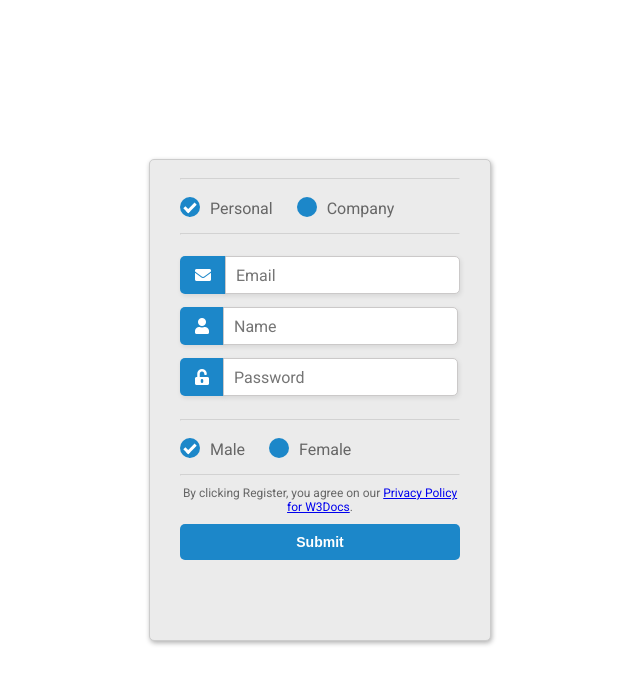
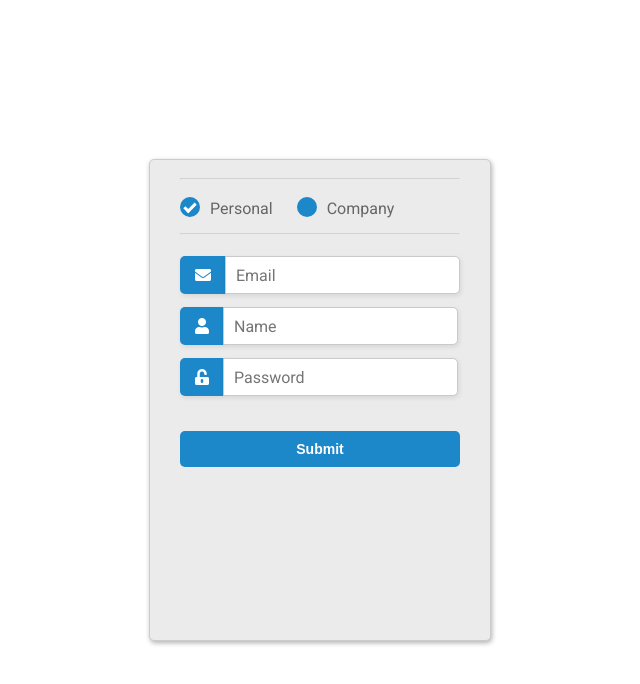
Before and after one commit to SedarKorka/angular-project, a plain HTML site: page index.html in a window 1280 px wide. Shown: the whole page, without its empty margins (320-960 px from the left). Drawn offline with Linux system fonts and the light colour scheme.

Commit message:
Fix the error in the directive declaration.

```diff
--- a/index.html
+++ b/index.html
@@ -30,16 +30,7 @@
               <input type="text" name="name" id="name" placeholder="Name" required/>
               <label id="icon" for="name"><i class="fas fa-unlock-alt"></i></label>
               <input type="password" name="name" id="name" placeholder="Password" required/>
-              <hr>
-              <div class="gender">
-                <input type="radio" value="none" id="male" name="gender" checked/>
-                <label for="male" class="radio">Male</label>
-                <input type="radio" value="none" id="female" name="gender" />
-                <label for="female" class="radio">Female</label>
-              </div>
-              <hr>
               <div class="btn-block">
-                <p>By clicking Register, you agree on our <a href="https://www.w3docs.com/privacy-policy">Privacy Policy for W3Docs</a>.</p>
                 <button type="submit" href="/">Submit</button>
               </div>
             </form>
--- a/script.js
+++ b/script.js
@@ -1,7 +1,7 @@
 var app = angular.module("myApp",[]);
 
 app.directive("welcomeMessage", function() {
-    return(
-        template = "<h1>Registration</h1>"
-        )
+    return{
+        template : "<h1>Registration</h1>"
+    }
 })
```
